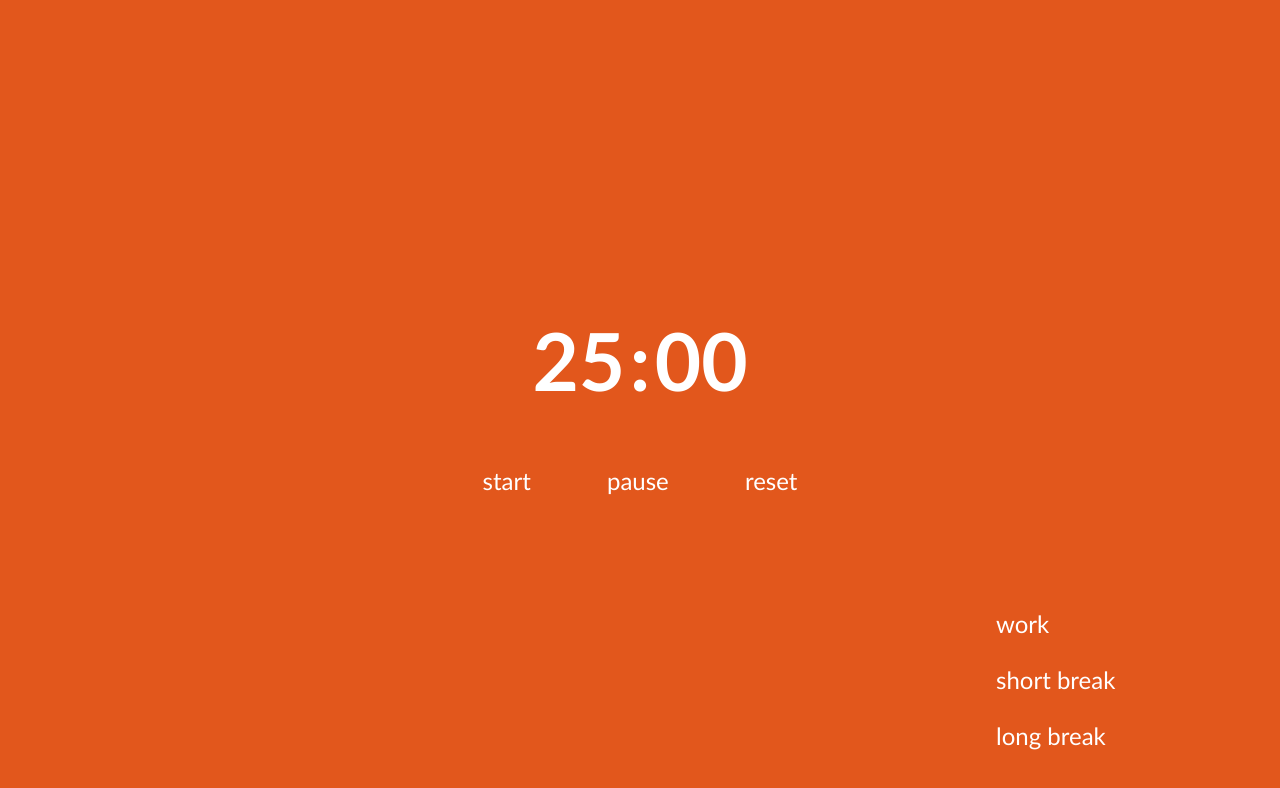
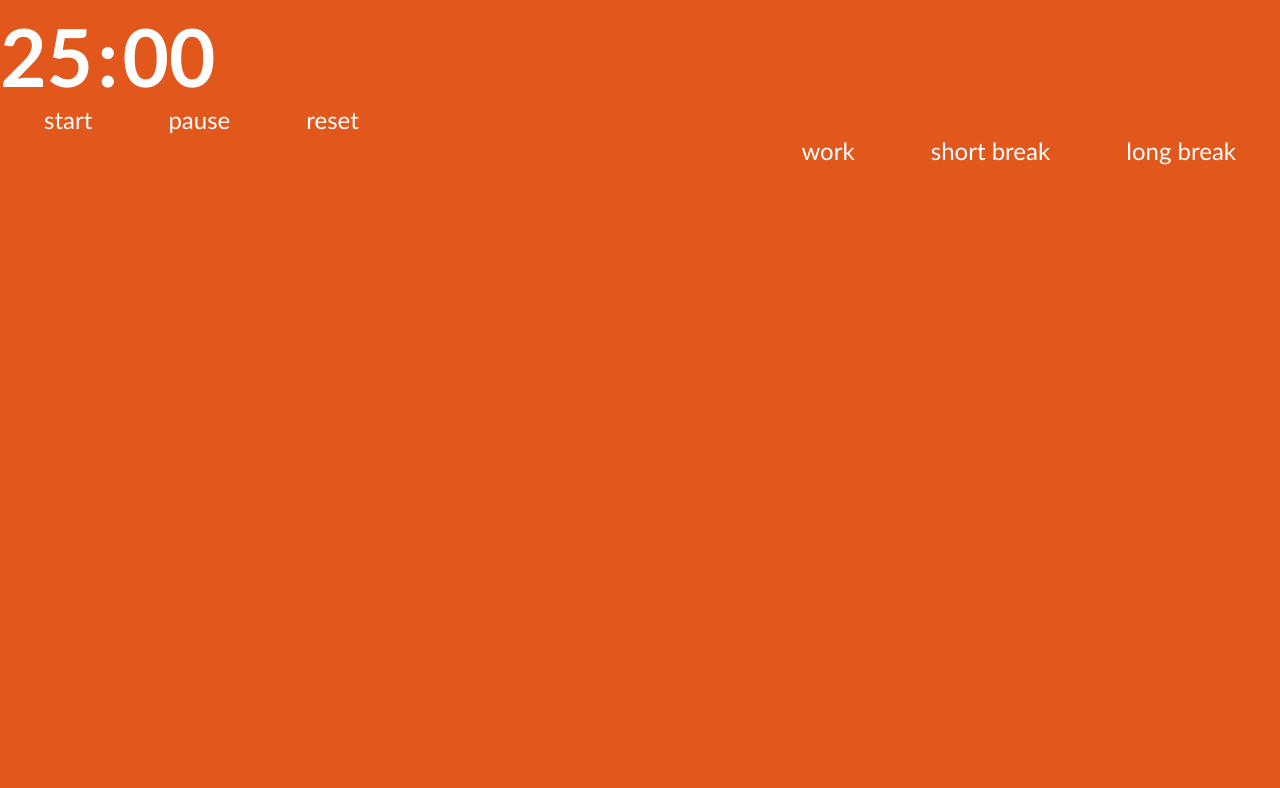
Before and after one commit to davidzhoucanada/sunset-timer, a plain HTML site: page src/index.html in a window 1280 px wide. Drawn offline with Linux system fonts and the light colour scheme.

Commit message:
Clean up HTML, no alignment formatting for now

```diff
--- a/src/index.html
+++ b/src/index.html
@@ -1,32 +1,27 @@
 <!DOCTYPE html>
+
 <html lang='en'>
 
 <head>
     <meta charset='UTF-8'>
     <title>Sunset Timer</title>
     <link rel='stylesheet' href='style.css'>
-    <link rel="icon" type="image/png" href="../favicon.png">
+    <link rel='icon' type='image/png' href='../favicon.png'>
 </head>
 
 <body>
     <div id='timer'>
-        <h1 id='time'><span id="minutes">25</span> : <span id="seconds">00</span></h1>
+        <h1 id='time'><span id='minutes'>25</span> : <span id='seconds'>00</span></h1>
     </div>
     <div id='timerButtons'>
-        <button id='start'>start</button>
-        <button id='pause'>pause</button>
-        <button id='reset'>reset</button>
+        <input type='button' id='start' value='start'>
+        <input type='button' id='pause' value='pause'>
+        <input type='button' id='reset' value='reset'>
     </div>
     <div id='modeButtons'>
-        <div id='work'>
-            <button id='workButton'>work</button>
-        </div>
-        <div id='shortBreak'>
-            <button id='shortBreakButton'>short break</button>
-        </div>
-        <div id='longBreak'>
-            <button id='longBreakButton'>long break</button>
-        </div>
+        <input type='button' id='work' value='work'>
+        <input type='button' id='shortBreak' value='short break'>
+        <input type='button' id='longBreak' value='long break'>
     </div>
 
     <script src='script.js'></script>
--- a/src/style.css
+++ b/src/style.css
@@ -14,7 +14,7 @@ body {
     -webkit-user-select: none;
 }
 
-button {
+input {
     background-color: transparent;
     border: none;
     color: inherit;
@@ -23,10 +23,10 @@ button {
     margin-left: 30px;
     margin-right: 30px;
     outline: none;
-    transition: all .2s ease;
+    transition: all .15s ease;
 }
 
-button:hover {
+input:hover {
     color: #E5E5E5;
     cursor: pointer;
 }
@@ -35,43 +35,18 @@ button:hover {
     text-shadow: 0px 0px 1px #FFFFFF;
 }
 
-#work {
-    position: absolute;
-    right: 25%;
-    bottom: 24%;
-    transform: translate(100%, 100%);
+#timer {
+    margin: auto;
 }
 
-#shortBreak {
-    position: absolute;
-    right: 25%;
-    bottom: 17%;
-    transform: translate(100%, 100%);
-}
-
-#longBreak {
-    position: absolute;
-    right: 25%;
-    bottom: 10%;
-    transform: translate(100%, 100%);
-}
-
-#timerButtons {
-    position: absolute;
-    right: 50%;
-    bottom: 40%;
-    transform: translate(50%, 50%);
-}
-
-#timer {
-    position: absolute;
-    right: 50%;
-    bottom: 55%;
-    transform: translate(50%, 50%);
+#modeButtons {
+    text-align: right;
 }
 
 #timer span {
     display: inline-block;
+    margin-left: -15px;
+    margin-right: -15px;
     width: 100px;
     text-align: left;
 }
@@ -82,14 +57,5 @@ button:hover {
 
 #time {
     font-size: 5em;
+    margin: 0px;
 }
-
-#timer span {
-    display: inline-block;
-    margin-left: -15px;
-    margin-right: -15px;
-}
-
-#modeButtons {
-    text-align: right;
-}
```
